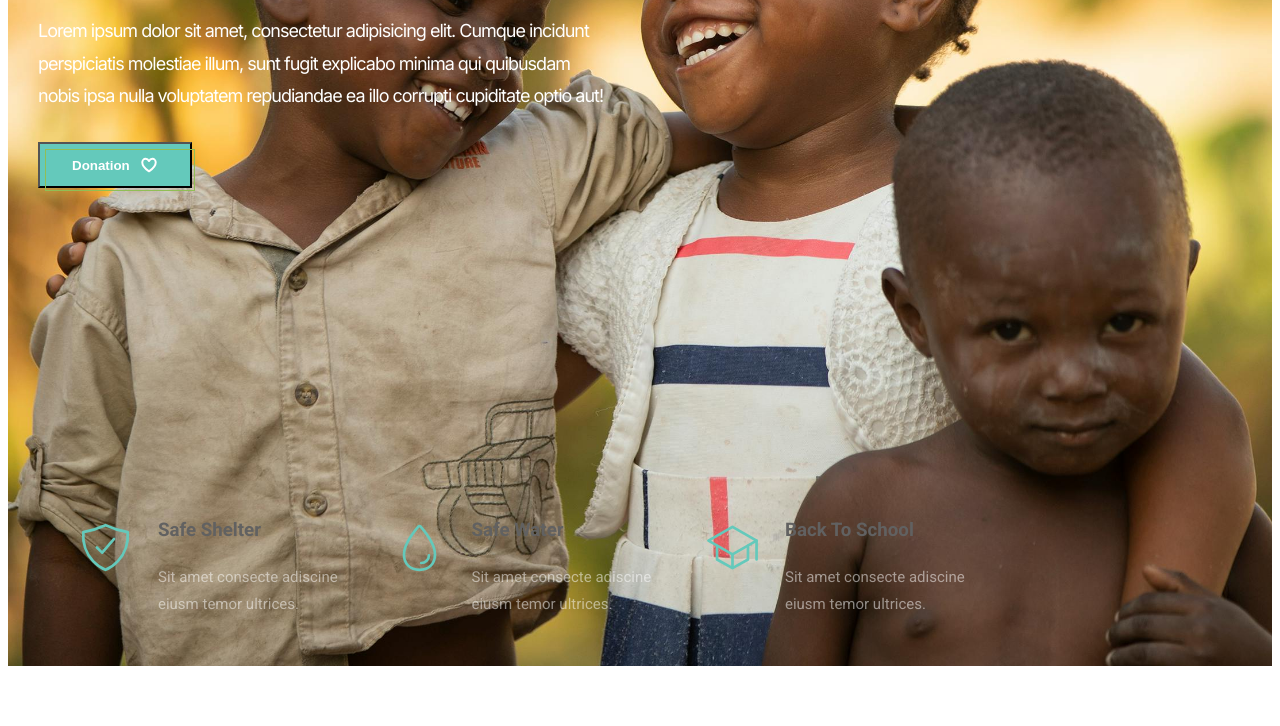
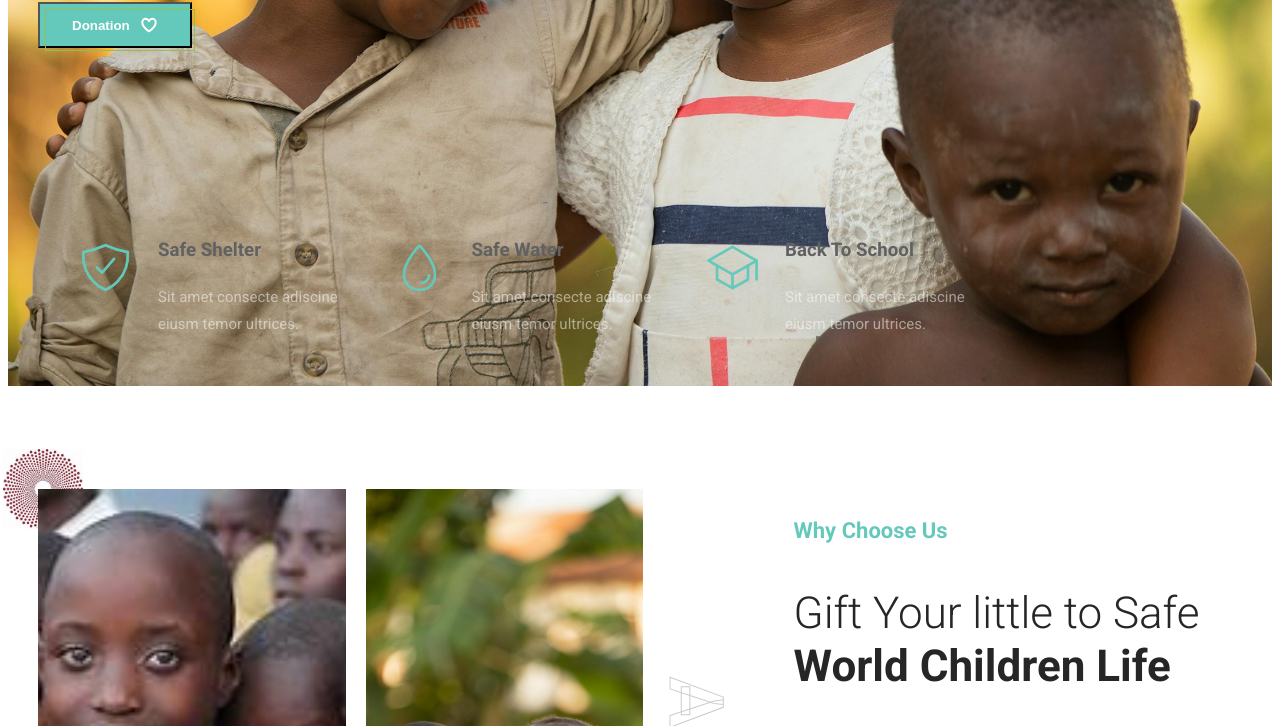
Before and after one commit to Sissytecho/NGOsite, a plain HTML site: page index.html in a window 1280 px wide. Shown: the part 647-1373 px from the top of the page. Drawn offline with nearby package versions, Linux system fonts and the light colour scheme; a script that the page names is missing.

Commit message:
made some changes

```diff
--- a/css/main.css
+++ b/css/main.css
@@ -118,8 +118,11 @@ body{
     .nav-open-btn{
         background-color: var(--medium-turquoise);
         font-size: 1.5rem;
+        color: rgb(239, 237, 237);
 
     }
+
+
     .navbar{
         position: fixed;
         background-color: black;
@@ -191,7 +194,7 @@ body{
     .hero{
         background-color: var(--eerie-black-1);
         color: var(--white);
-        min-height: 700px;
+        min-height: 500px;
         padding-block: 120px 60px;
         display: grid;
         align-items: center;
@@ -342,6 +345,8 @@ line-height: 2;
 img{
   object-fit: cover;
   object-position: center;
+  height: 80px;
+  width: 80px;
 
 }
 .about-img{
@@ -930,7 +935,7 @@ gap: 30px; }
     background-repeat: no-repeat;
     background-size: cover;
     background-position: left;
-    min-height: 780px;
+    min-height: 500px;
 
   }
 
--- a/index.html
+++ b/index.html
@@ -38,7 +38,7 @@
     <div class="container">
 
 
-        <a href="#" class="logo-img" ></a>
+
         <img src="./assets/images/logo.png" width="120px"  alt=" logo">
 
 
```
